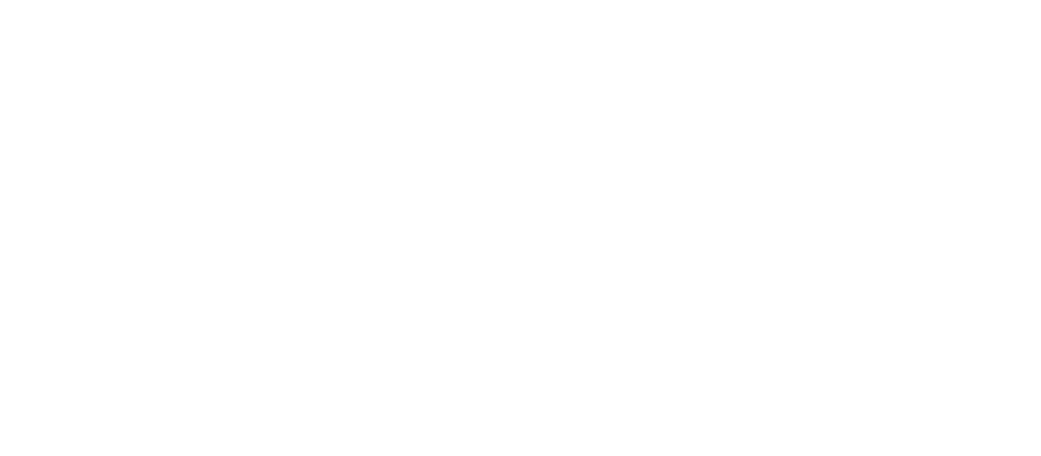
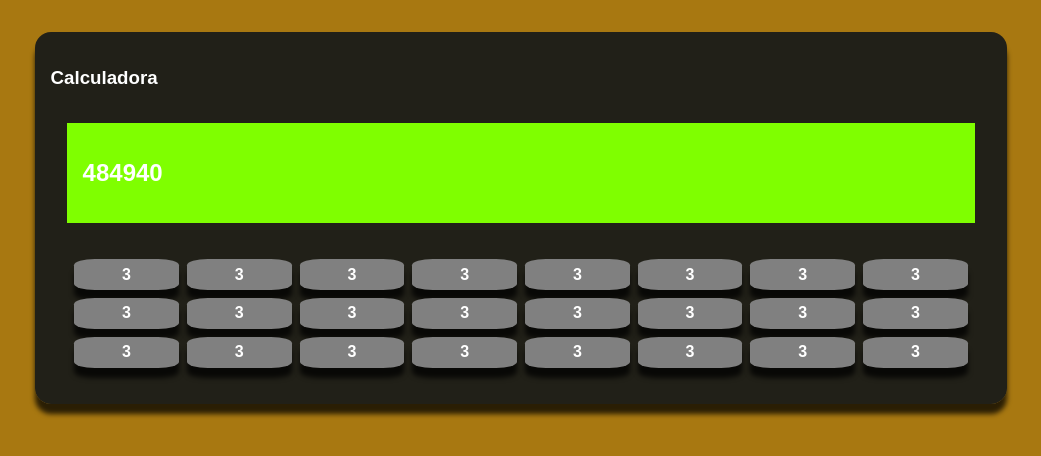
Before and after one commit to Stresadiz/calculator, a plain HTML site: page index.html in a window 1280 px wide. Shown: the whole page, without its empty margins (119-1160 px from the left). Drawn offline with Linux system fonts and the light colour scheme.

Commit message:
Css final

```diff
--- a/index.html
+++ b/index.html
@@ -9,7 +9,40 @@
     <link rel="stylesheet" href="style.css">
 </head>
 <body>
-
+    <section class="calculator">
+        <section class="title">
+            <h1>Calculadora</h1>
+        </section>
+        <section class="result">
+           <h2>484940</h2>
+        </section>
+        <section class="buttons">
+                <span class="btn">3</span>
+                <span class="btn">3</span>
+                <span class="btn">3</span>
+                <span class="btn">3</span>
+                <span class="btn">3</span>
+                <span class="btn">3</span>
+                <span class="btn">3</span>
+                <span class="btn">3</span>
+                <span class="btn">3</span>
+                <span class="btn">3</span>
+                <span class="btn">3</span>
+                <span class="btn">3</span>
+                <span class="btn">3</span>
+                <span class="btn">3</span>
+                <span class="btn">3</span>
+                <span class="btn">3</span>
+                <span class="btn">3</span>
+                <span class="btn">3</span>
+                <span class="btn">3</span>
+                <span class="btn">3</span>
+                <span class="btn">3</span>
+                <span class="btn">3</span>
+                <span class="btn">3</span>
+                <span class="btn">3</span>
+        </section>
+    </section>
 
     <script src="script.js"></script>
 </body>
--- a/style.css
+++ b/style.css
@@ -0,0 +1,65 @@
+body{
+    margin: 0;
+    background: rgb(168, 120, 17);
+    display: flex;
+    justify-content: center;
+    padding: 2em;
+    font-family: Arial, Helvetica, sans-serif;
+}
+
+.calculator{
+    background-color: rgba(19, 23, 25, 0.901);
+    width: 80%;
+    display: flex;
+    flex-direction: column;
+    border-radius: 1em;
+    -moz-box-shadow: 0px 10px 5px 0px rgba(0,0,0,0.75);
+    -webkit-box-shadow: 0px 10px 5px 0px rgba(0,0,0,0.75);
+    box-shadow: 0px 10px 5px 0px rgba(0,0,0,0.75);
+
+}
+
+.title{
+    display: flex;
+    justify-content: flex-start;
+    padding: 1em;
+}
+
+.title h1{
+    color: white;
+}
+
+.result{
+    padding: 1em;
+    background-color: chartreuse;
+    margin: 0 2em 0 2em;
+}
+
+.result h2{
+    color: rgb(255, 255, 255);
+}
+
+.buttons{
+    display:flex;
+    padding: 2em;
+    justify-content: center;
+    width: 90%;
+    flex-wrap: wrap;
+    width:initial;
+}
+
+.btn{
+    color: white;
+    background-color: gray;
+    font-weight: 400;
+    padding: 0.4em 1em;
+    display: inline;
+    width: 8%;
+    margin: 0.25em;
+    border-radius: 20%;
+    text-align: center;
+    font-weight: bolder;
+    -moz-box-shadow: 0px 10px 5px 0px rgba(0,0,0,0.75);
+    -webkit-box-shadow: 0px 10px 5px 0px rgba(0,0,0,0.75);
+    box-shadow: 0px 10px 5px 0px rgba(0,0,0,0.75);
+}
```
Also changed, not shown: 1 other file.
